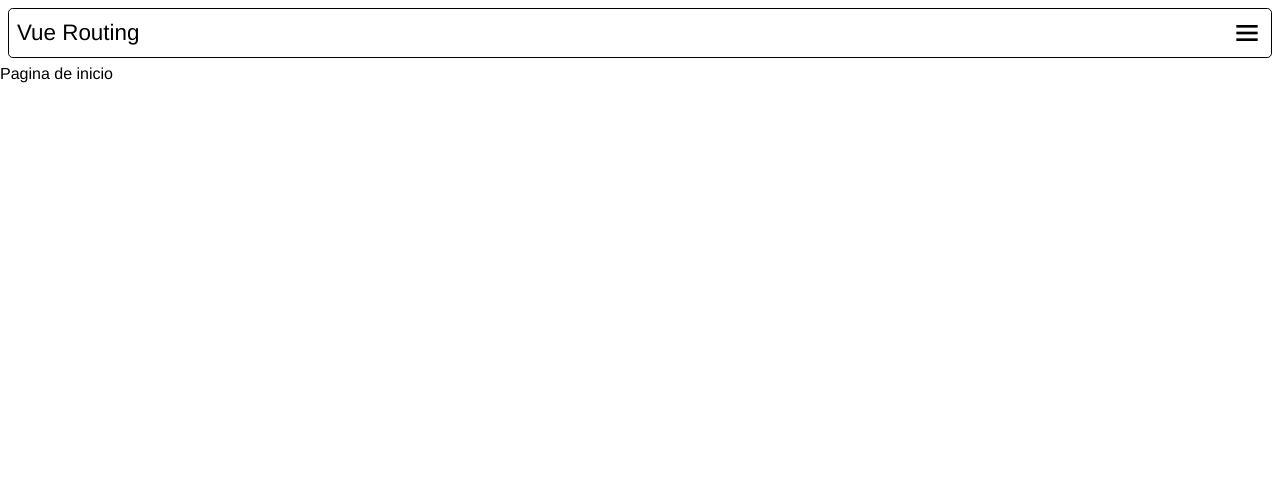
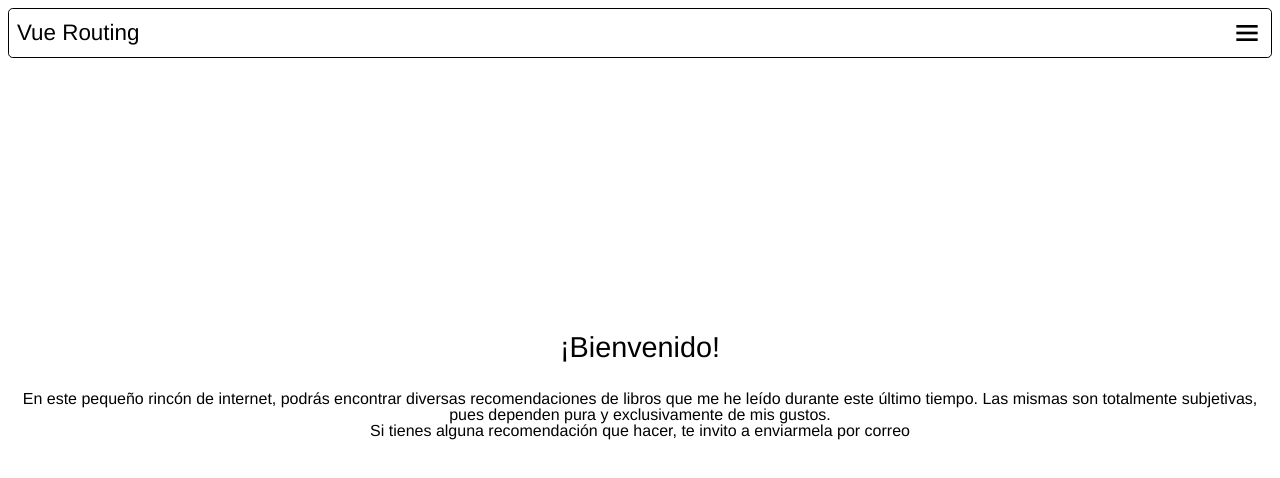
Before and after one commit to Zero10903/glassy-books, a Vue app: page / in a window 1280 px wide. Shown: the top 478 px of the page. Built offline with nearby package versions, Linux system fonts and the light colour scheme.

Commit message:
feat: home structure added

```diff
--- a/src/assets/sass/_settings.scss
+++ b/src/assets/sass/_settings.scss
@@ -1,4 +1,10 @@
-// ====== BOX
+// ===== TITLE
+$title-1: 1.8em;
+$title-2: 1.5em;
+$title-3: 1.3em;
+$title-4: 1.1em;
+
+// ===== BOX
 $box-border: 1px solid black;
 $box-radius: 0.3em;
 
--- a/src/views/Home.vue
+++ b/src/views/Home.vue
@@ -1,6 +1,32 @@
 <script setup></script>
 <template>
-	<div>
-		<h2>Pagina de inicio</h2>
-	</div>
+	<main class="home">
+		<h1 class="home__title">¡Bienvenido!</h1>
+		<p class="home__text">
+			En este pequeño rincón de internet, podrás encontrar diversas
+			recomendaciones de libros que me he leído durante este último tiempo. Las
+			mismas son totalmente subjetivas, pues dependen pura y exclusivamente de
+			mis gustos.
+		</p>
+		<p class="home__text">
+			Si tienes alguna recomendación que hacer, te invito a enviarmela por
+			correo
+		</p>
+	</main>
 </template>
+<style lang="scss" scoped>
+@use '../assets/sass/layout';
+@import '../assets/sass/settings';
+
+.home {
+	height: 80vh;
+	padding: 1em;
+	text-align: center;
+	@include layout.flex(column, nowrap, center, center);
+
+	&__title {
+		padding-bottom: 1em;
+		font-size: $title-1;
+	}
+}
+</style>
```
